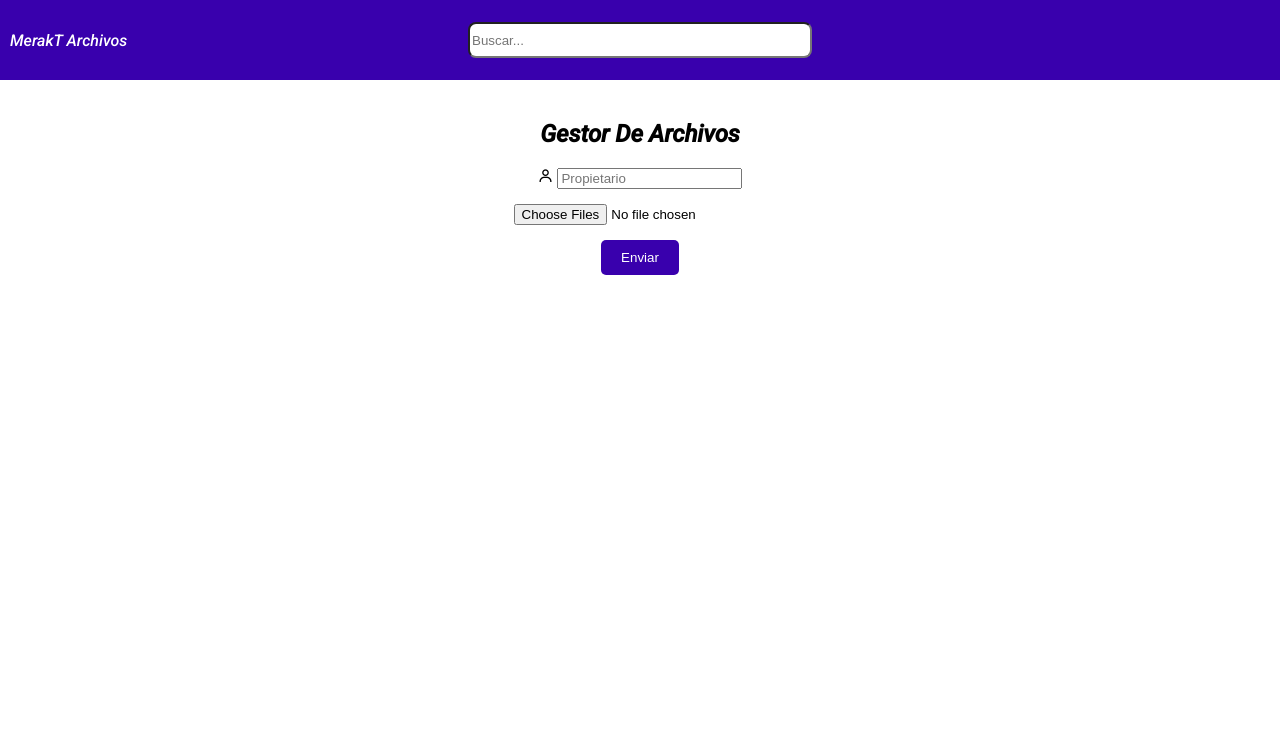
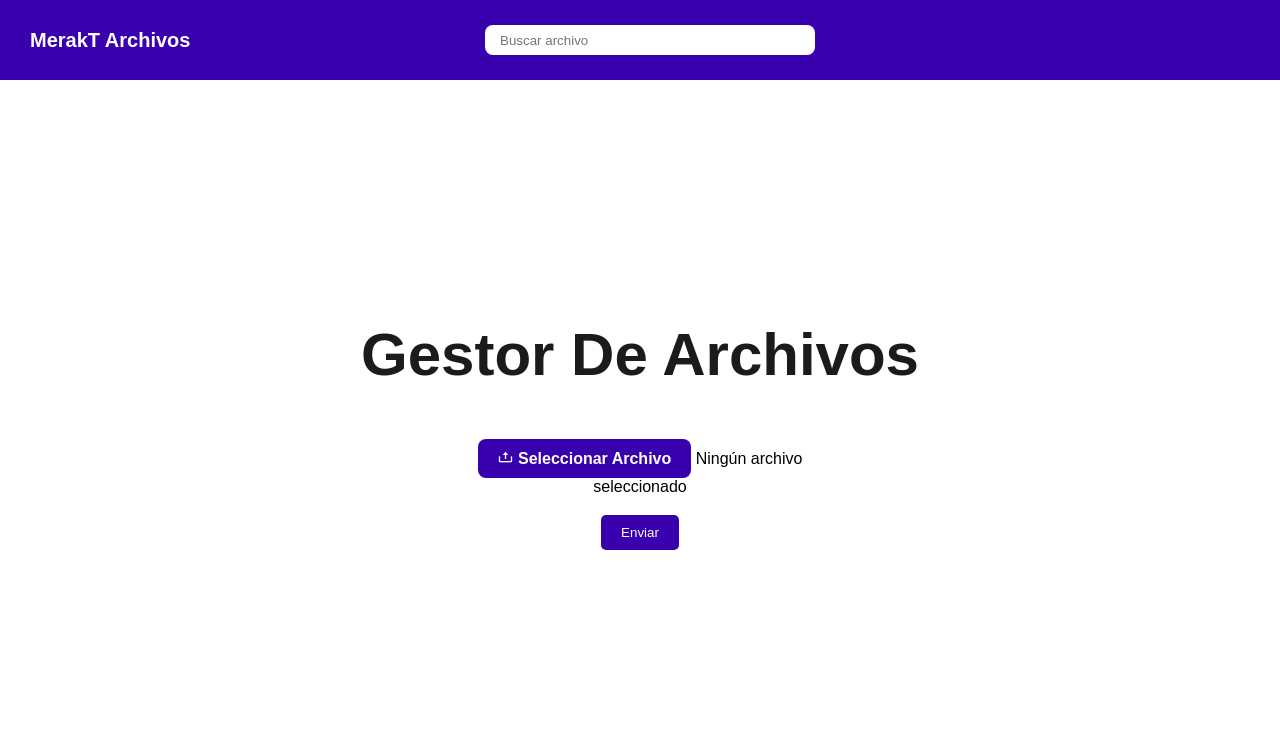
Before and after one commit to walter-garay/sistema-archivos-merakt, a Django app: page /index in a window 1280 px wide. Shown: the top 739 px of the page. Run offline with Django 5.2, Linux system fonts and the light colour scheme.

Commit message:
Funcionalidad e interfaz del index completada, falta el buscador

```diff
--- a/Django/urls.py
+++ b/Django/urls.py
@@ -32,7 +32,7 @@ urlpatterns = [
     path('api/', include(router.urls)),
     path('', RedirectView.as_view(url='api/')),
     path('index', views.paginaIndex),
-    path('subir', views.subir, name='subir'),
+    path('subir', views.obtenerArchivos, name='subir'),
     path('registrar', views.registrar, name='registrar'),
     path('login', views.paginaLogin, name='paginaLogin'),
     path('principal', views.cerrarSesion, name='principal'),
--- a/api/forms.py
+++ b/api/forms.py
@@ -4,4 +4,4 @@ from .models import Archivo
 class ArchivoForm(forms.ModelForm):
     class Meta:
         model = Archivo
-        fields = ['archivo', 'nombre', 'propietario']
+        fields = ['archivo', 'nombre']
--- a/api/static/css/index.css
+++ b/api/static/css/index.css
@@ -1,6 +1,6 @@
 body {
     margin: 0;
-    font-family: 'Roboto', sans-serif;
+    font-family: sans-serif;
 }
 
 .top-bar {
@@ -9,7 +9,17 @@ body {
     justify-content: space-between;
     align-items: center;
     padding: 10px;
-    height: 60px; /* Nueva línea para agregar altura */
+    height: 60px;
+}
+
+.merakt {
+    font-size: 20px;
+    font-style: normal;
+    font-weight: 600;
+}
+
+.logo {
+    margin-left: 20px;
 }
 
 .logo, .search, .user-info {
@@ -23,13 +33,17 @@ body {
 .search {
     display: flex;
     justify-content: center;
-    align-items: center; /* Nueva línea para centrar verticalmente */
+    align-items: center;
 }
 
 .buscar {
     width: 80%;
-    height: 30px; /* Nueva línea para agregar altura */
-    border-radius: 8px; /* Nueva línea para bordes redondeados */
+    height: 30px;
+    border-radius: 8px;
+    border: none;
+    outline: none;
+    padding: 8px;
+    box-sizing: border-box;
 }
 
 .user-info {
@@ -41,10 +55,17 @@ body {
 .center {
     text-align: center;
     padding: 20px;
+    display: flex;
+    flex-direction: column;
+    justify-content: center;
+    align-items: center;
+    min-height: calc(100vh - 180px); /* Resta la altura de top-bar */
 }
 
 .titulo {
-    color: black; /* Cambiado a negro */
+    color: rgb(27, 27, 27);
+    font-style: normal;
+    font-size: 60px;
 }
 
 .upload-form {
@@ -71,9 +92,21 @@ body {
 
 .upload-btn {
     background-color: #3900ad;
-    color: white;
-    border: none;
+    color: #fff;
     padding: 10px 20px;
-    border-radius: 5px;
+    border-radius: 8px;
+    font-size: 16px;
+    font-weight: bold;
     cursor: pointer;
+    display: inline-block;
 }
+
+.archivo-input {
+    display: none;
+}
+
+.input-container {
+    position: relative;
+    overflow: hidden;
+    display: inline-block;
+}
--- a/api/templates/index.html
+++ b/api/templates/index.html
@@ -17,17 +17,16 @@
                 <a class="merakt">MerakT Archivos</a>
             </div>
             <div class="search">
-                <input class="buscar" type="text" placeholder="Buscar...">
+                <input class="buscar" type="text" placeholder="  Buscar archivo">
             </div>
             <div class="user-info">
                 <div class="correo">
                     {% if request.session.Email %}
+                        {{request.session.user_name}} &nbsp;&nbsp;
                         {{request.session.Email}} &nbsp;&nbsp;
                     {% endif %}
                 </div>
                 <div class="profile-pic">
-                    <!-- Agrega aquí la lógica para mostrar la foto de perfil del usuario -->
-                    <!-- Puedes utilizar la etiqueta img o algún otro método -->
                 </div>
             </div>
         </div>
@@ -38,11 +37,11 @@
                 {% csrf_token %}
                 {{formulario.as_p}}
                 <div class="input-container">
-                    <i class='bx bx-user'></i>
-                    <input type="text" placeholder="Propietario" name="propietario" required>
-                </div>
-                <div class="input-container">
-                    <input type="file" name="archivo" multiple>
+                    <label for="archivo" class="upload-btn">
+                        <i class='bx bx-upload'></i> Seleccionar Archivo
+                    </label>
+                    <input id="archivo" class="archivo-input" type="file" name="archivo" multiple onchange="updateFileName(this)">
+                    <span class="file-name">Ningún archivo seleccionado</span>
                 </div>
                 <div class="button-container">
                     <button class="boton1" type="submit">Enviar</button>
--- a/api/views.py
+++ b/api/views.py
@@ -41,13 +41,18 @@ def eliminar_archivo(request, archivo_id):
 def subir_archivo(request):
     if request.method == 'POST':
         formulario = ArchivoForm(request.POST, request.FILES)
+        print("AQUI1")
+        user_id = request.session.get('user_id')
         if formulario.is_valid():
-            # Guarda el formulario y el propietario (usuario) asociado
             archivo_instance = formulario.save(commit=False)
-            archivo_instance.propietario = Usuario.objects.get(id=request.POST['propietario'])
+            archivo_instance.propietario = Usuario.objects.get(id=user_id)
+
             archivo_instance.save()
+
+            print("AQUI2")
             return redirect('subir')
     else:
+        print("AQUI3")
         formulario = ArchivoForm()
 
     return render(request, 'subir.html', {'formulario': formulario})
@@ -55,16 +60,9 @@ def subir_archivo(request):
 def paginaIndex(request):
     return render(request, 'index.html')
 
-def subir(request):
+def obtenerArchivos(request):
     archivos = Archivo.objects.all()
-
-    if request.method == 'POST':
-        propietario = request.POST['propietario']
-        propietario = get_object_or_404(Usuario, nombre=propietario)
-        Archivo(propietario=propietario, archivos=archivos).save()
-        return HttpResponse('Archivo subido exitosamente')
-
-    else:
+    if request.method == 'GET':
         return render(request, 'subir.html', {'archivos': archivos})
 
 def registrar(request):
@@ -79,11 +77,15 @@ def registrar(request):
         return render(request, 'registro.html')
 
 def paginaLogin(request):
-    if request.method=='POST':
+    if request.method == 'POST':
         try:
             detalleUsuario = Usuario.objects.get(Email=request.POST['Correo'], password=request.POST['password'])
             print("Usuario", detalleUsuario)
-            request.session['Email'] = detalleUsuario.Email
+            request.session['user_email'] = detalleUsuario.Email
+            request.session['user_id'] = detalleUsuario.pk
+            request.session['user_name'] = detalleUsuario.nombre
+
+
             return render(request, 'index.html')
         except Usuario.DoesNotExist as e:
             messages.success(request, 'El nombre o password no es correcto..')
```
Also changed, not shown: files/github-recovery-codes.txt (added, +16 -0 lines), db.sqlite3, files/A_Year_of_Book_Club_Reading_rMZn73D.jpeg (added), files/I_will_design_a_shopify_store_that_actually_makes_sales.jpeg (added), files/Software_Development_Company_-_Software_Services_-_Riseup_Labs.jpeg (added), files/Teresopolis_-_RJ_bAgaw7t.jpeg (added), files/descargar.jpeg (added), files/descargar_1.jpeg (added), 1 other file.
